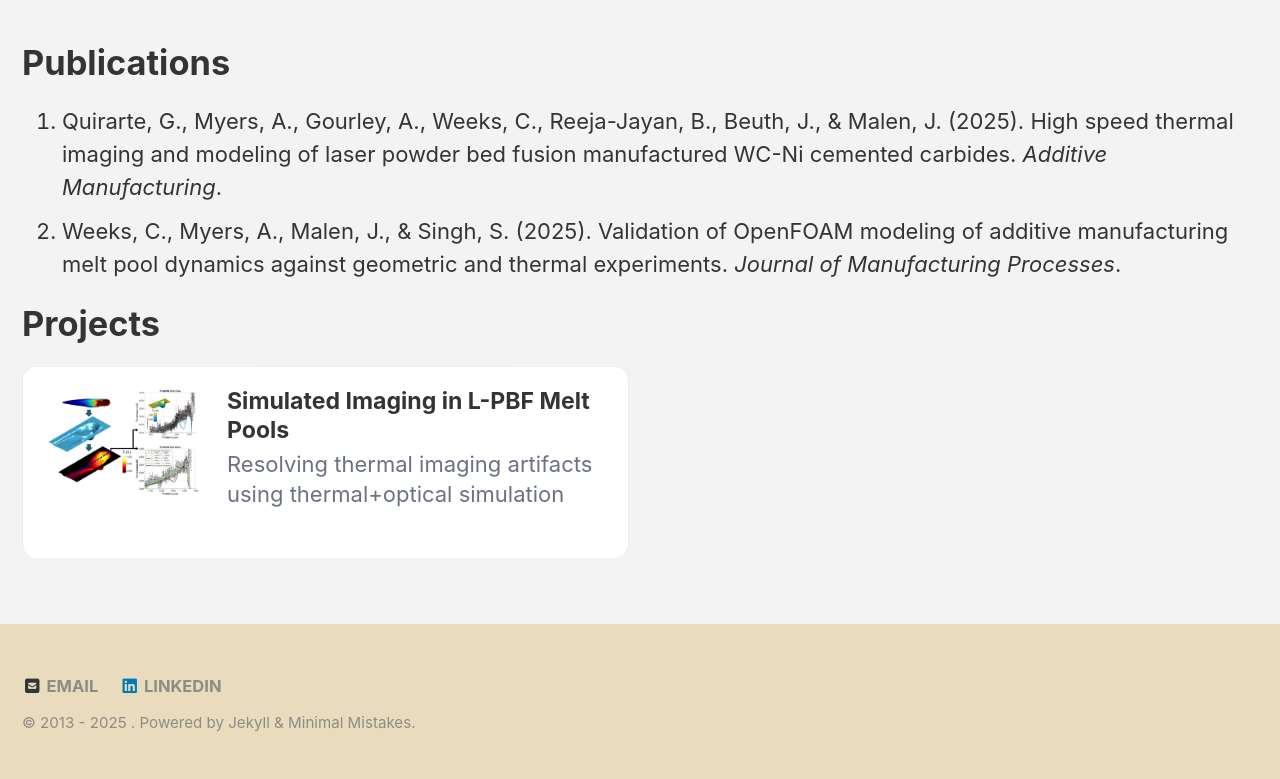
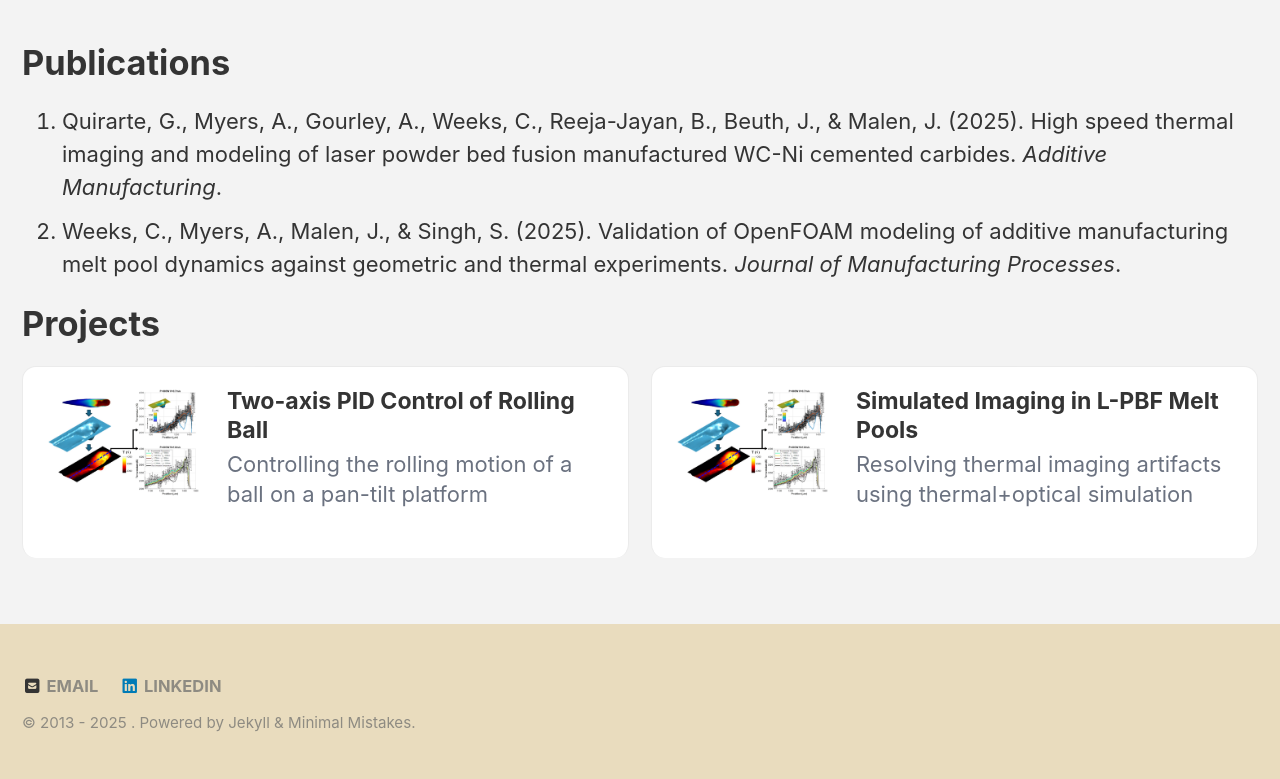
Before and after one commit to craigweeks99/craigweeks99.github.io, a Jekyll site: the page built from publications+projects.markdown, in a window 1280 px wide. Shown: the part 250-1029 px from the top of the page. Built offline with Jekyll 4.4.1, drawn with Linux system fonts in a browser that asks for light colours; cached includes are drawn as plain includes.

Commit message:
added PID project

```diff
--- /dev/null
+++ b/_projects/PID_ball_control.md
@@ -0,0 +1,21 @@
+---
+title: Two-axis PID Control of Rolling Ball
+excerpt: Controlling the rolling motion of a ball on a pan-tilt platform
+thumbnail: /assets/images/projects/reflections/GraphicalAbstract.jpg
+date: 2025-01-15
+permalink: /projects/PID_control/
+layout: splash
+---
+
+# Two-axis PID Control of Rolling Ball
+
+<figure style="margin: 0 auto; display: flex; flex-direction: column; align-items: center; max-width: 600px;">
+  <img src="/assets/images/projects/reflections/GraphicalAbstract.jpg"
+       alt="Simulated thermal imaging of L-PBF melt pool"
+       style="width: 100%; height: auto;">
+  <figcaption style="margin-top: 0.5em; font-size: 0.9em; color: #555;">
+    Simulated thermal imaging of L-PBF melt pool.
+  </figcaption>
+</figure>
+
+This project demonstrates dynamic control of a pan-tilt platform such that positional control of a rolling ball is achieved.
```
Also changed, not shown: _projects/reflections.md (+1 -1 lines).
